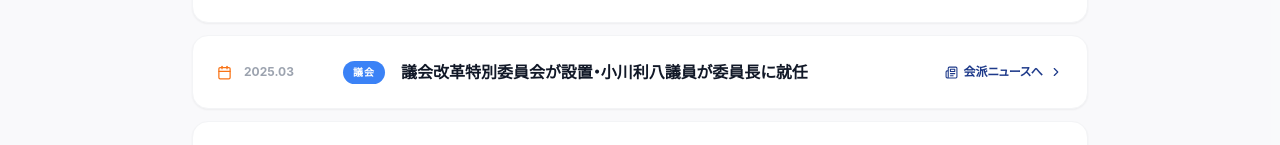
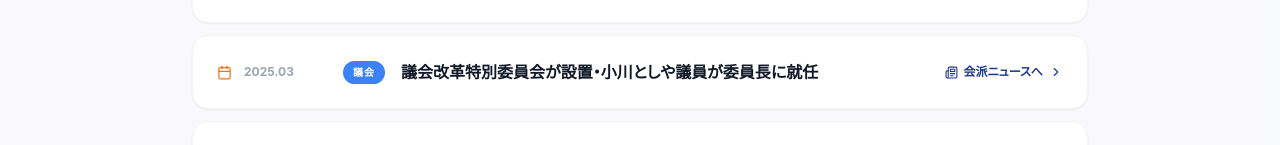
Before and after one commit to owl-onoueip/soka-jimin-hp, a Next.js app: page /news in a window 1280 px wide. Shown: the part 614-759 px from the top of the page. Built offline with nearby package versions, Linux system fonts and the light colour scheme.

Commit message:
ニュース記事の小川利八を小川としやに修正

```diff
--- a/src/app/news/page.tsx
+++ b/src/app/news/page.tsx
@@ -32,7 +32,7 @@ const allNews = [
     {
         date: "2025.03",
         category: "議会",
-        title: "議会改革特別委員会が設置・小川利八議員が委員長に就任",
+        title: "議会改革特別委員会が設置・小川としや議員が委員長に就任",
         tagColor: "bg-blue-500",
         link: "/reports#r7-spring",
         isPdf: false,
```
